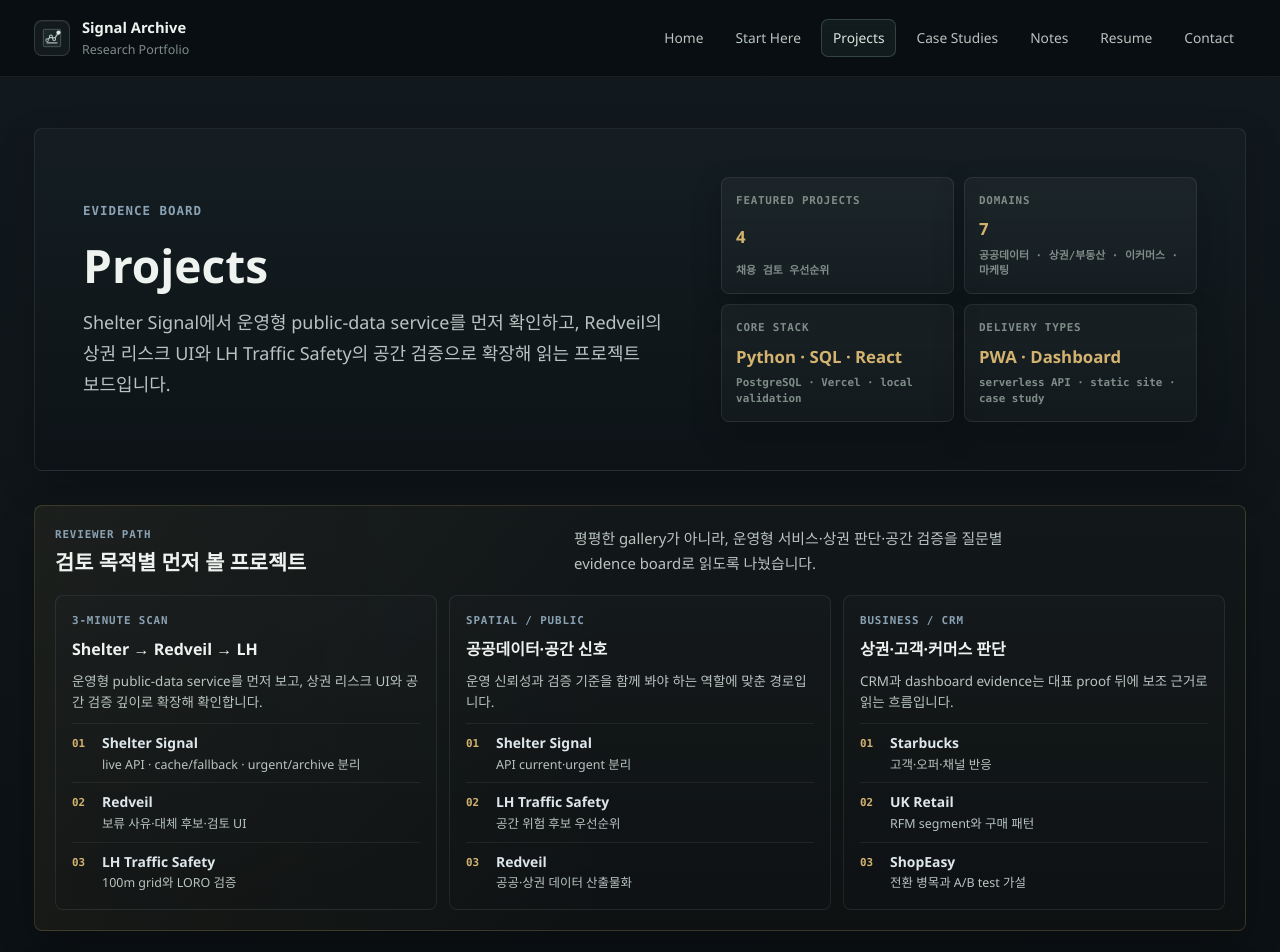
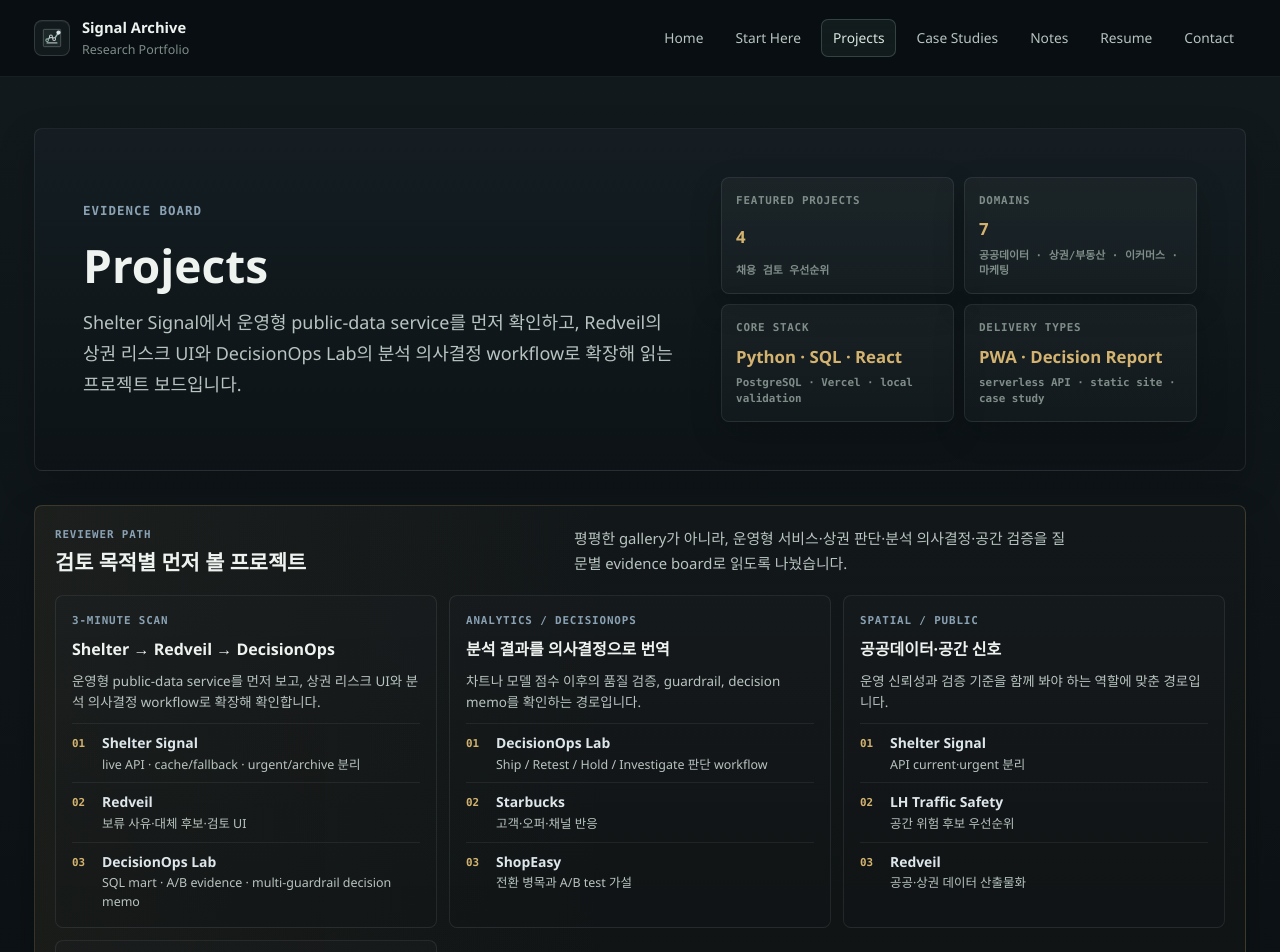
Before and after one commit to dffxonnb-cyber/signal-archive, a Next.js app: page /projects in a window 1280 px wide. Shown: the top 952 px of the page. Built offline with nearby package versions, Linux system fonts and the light colour scheme.

Commit message:
add decisionops to projects board

```diff
--- a/app/projects/page.tsx
+++ b/app/projects/page.tsx
@@ -5,10 +5,10 @@ import { ProjectExplorer } from "@/components/project-explorer";
 import { featuredProjects, projects } from "@/content/projects";
 
 const reviewerProjectPaths = [
-    {
+  {
     label: "3-minute scan",
-    title: "Shelter → Redveil → LH",
-    detail: "운영형 public-data service를 먼저 보고, 상권 리스크 UI와 공간 검증 깊이로 확장해 확인합니다.",
+    title: "Shelter → Redveil → DecisionOps",
+    detail: "운영형 public-data service를 먼저 보고, 상권 리스크 UI와 분석 의사결정 workflow로 확장해 확인합니다.",
     projects: [
       {
         title: "Shelter Signal",
@@ -21,9 +21,31 @@ const reviewerProjectPaths = [
         reason: "보류 사유·대체 후보·검토 UI",
       },
       {
-        title: "LH Traffic Safety",
-        href: "/projects/lh-traffic-safety-analysis",
-        reason: "100m grid와 LORO 검증",
+        title: "DecisionOps Lab",
+        href: "/projects/decisionops-lab",
+        reason: "SQL mart · A/B evidence · multi-guardrail decision memo",
+      },
+    ],
+  },
+  {
+    label: "Analytics / DecisionOps",
+    title: "분석 결과를 의사결정으로 번역",
+    detail: "차트나 모델 점수 이후의 품질 검증, guardrail, decision memo를 확인하는 경로입니다.",
+    projects: [
+      {
+        title: "DecisionOps Lab",
+        href: "/projects/decisionops-lab",
+        reason: "Ship / Retest / Hold / Investigate 판단 workflow",
+      },
+      {
+        title: "Starbucks",
+        href: "/projects/starbucks-promotion-analysis",
+        reason: "고객·오퍼·채널 반응",
+      },
+      {
+        title: "ShopEasy",
+        href: "/projects/shopeasy",
+        reason: "전환 병목과 A/B test 가설",
       },
     ],
   },
@@ -93,7 +115,7 @@ export default function ProjectsPage() {
     },
     {
       label: "Delivery Types",
-      value: "PWA · Dashboard",
+      value: "PWA · Decision Report",
       note: "serverless API · static site · case study",
     },
   ];
@@ -103,7 +125,7 @@ export default function ProjectsPage() {
       <div className="site-container page-grid">
         <PageHero
           eyebrow="Evidence Board"
-          lead="Shelter Signal에서 운영형 public-data service를 먼저 확인하고, Redveil의 상권 리스크 UI와 LH Traffic Safety의 공간 검증으로 확장해 읽는 프로젝트 보드입니다."
+          lead="Shelter Signal에서 운영형 public-data service를 먼저 확인하고, Redveil의 상권 리스크 UI와 DecisionOps Lab의 분석 의사결정 workflow로 확장해 읽는 프로젝트 보드입니다."
           title="Projects"
           titleId="projects-title"
         >
@@ -127,7 +149,7 @@ export default function ProjectsPage() {
               </h2>
             </div>
             <p className="page-intro">
-              평평한 gallery가 아니라, 운영형 서비스·상권 판단·공간 검증을 질문별 evidence board로 읽도록 나눴습니다.
+              평평한 gallery가 아니라, 운영형 서비스·상권 판단·분석 의사결정·공간 검증을 질문별 evidence board로 읽도록 나눴습니다.
             </p>
           </div>
 
```
